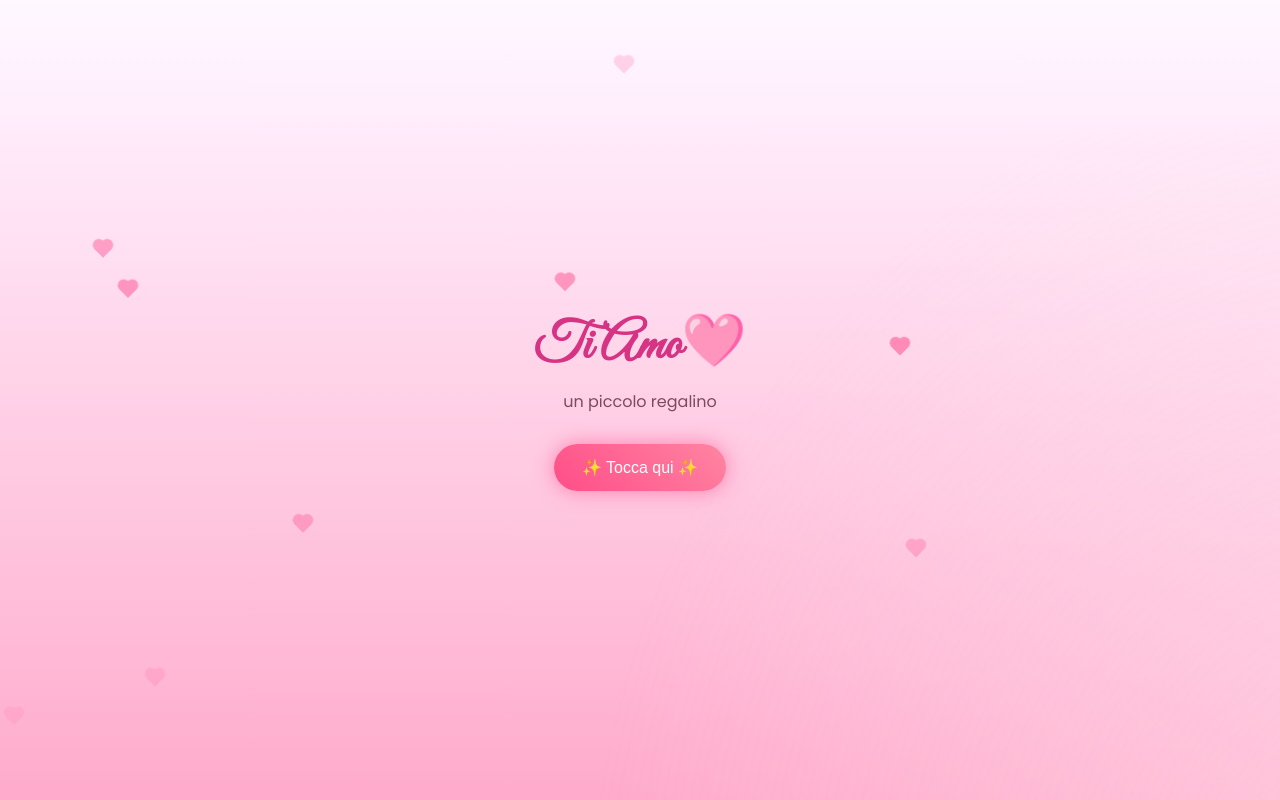
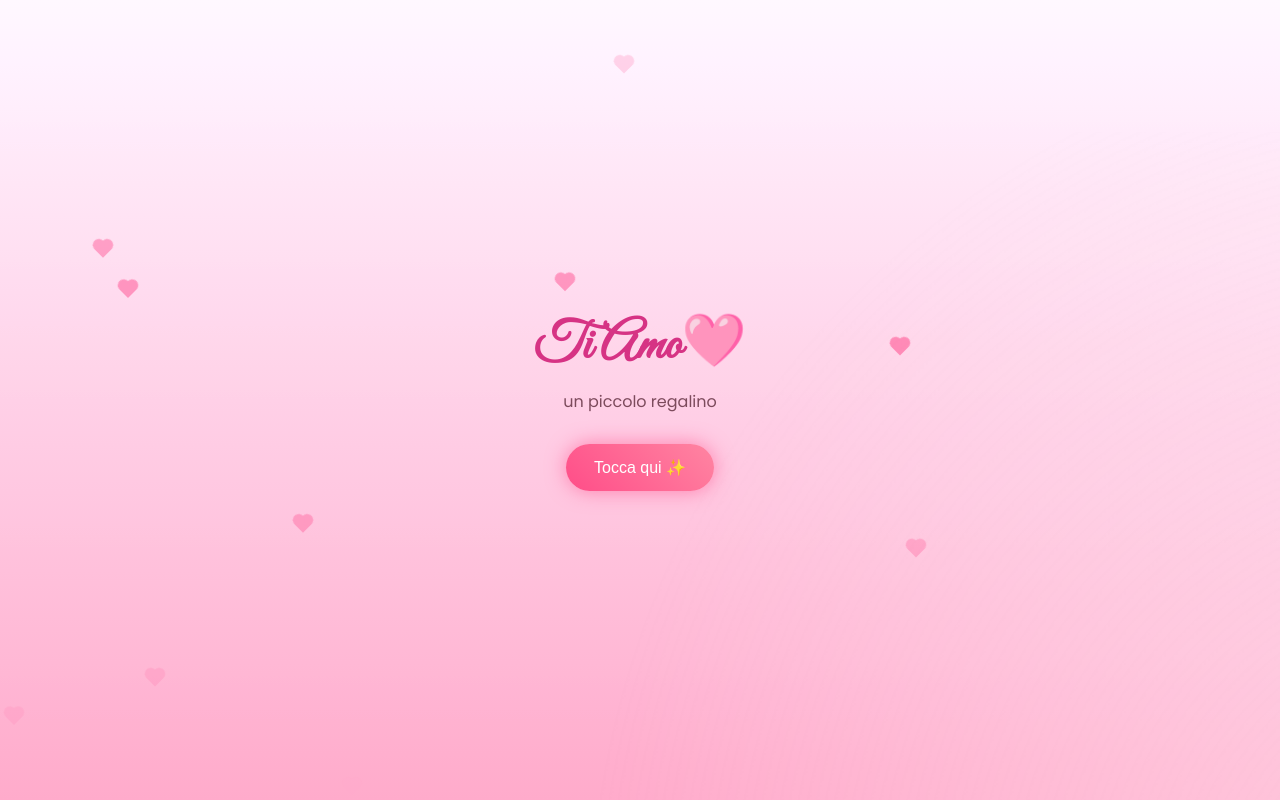
Before and after one commit to lxreeee/sorpresa, a plain HTML site: page index.html in a window 1280 px wide. Drawn offline with Linux system fonts and the light colour scheme.

Commit message:
index.html

```diff
--- a/index.html
+++ b/index.html
@@ -37,7 +37,7 @@
                 </p>
 
                 <button id="startBtn" class="primary-button">
-                    ✨ Tocca qui ✨
+                    Tocca qui ✨
                 </button>
 
             </div>
```
